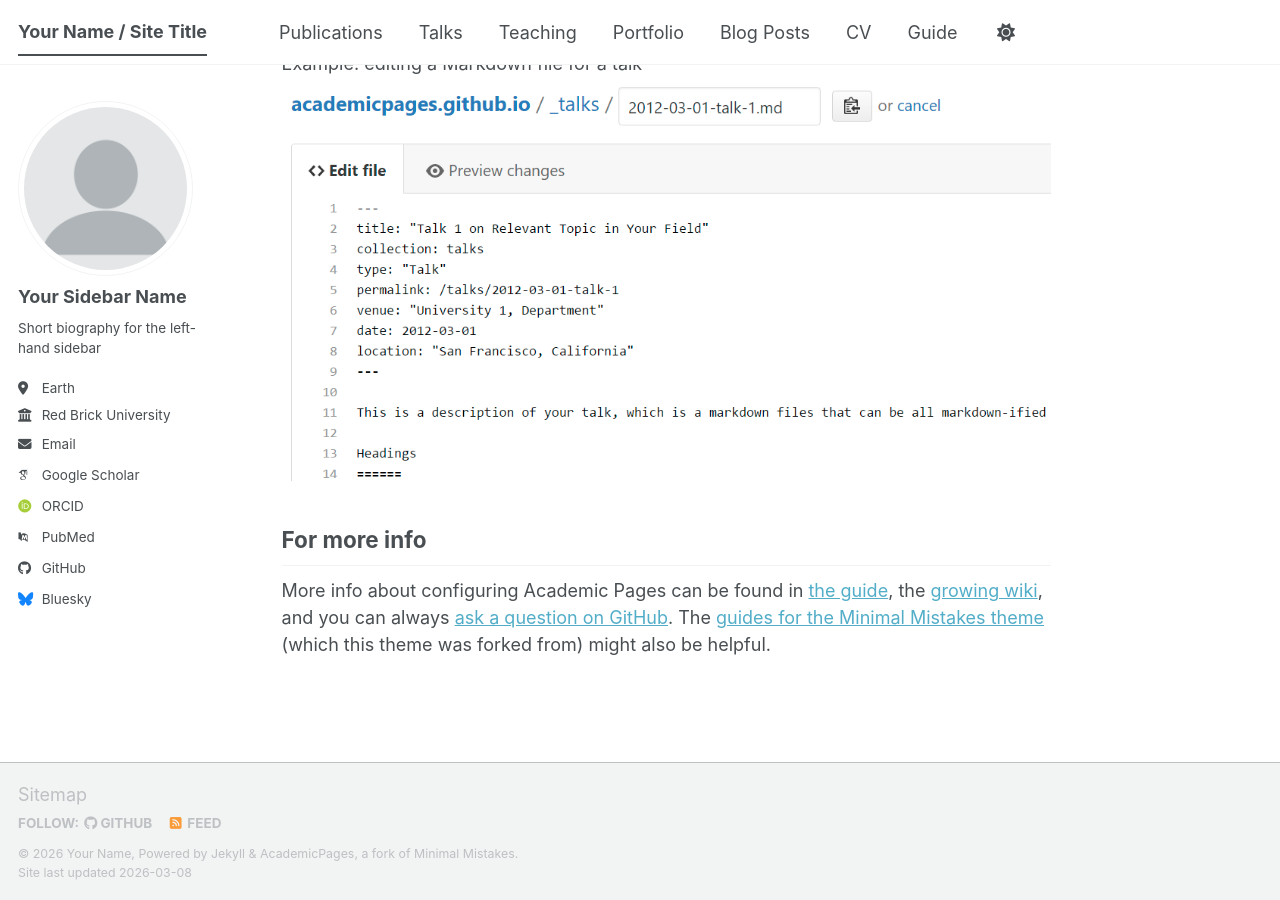
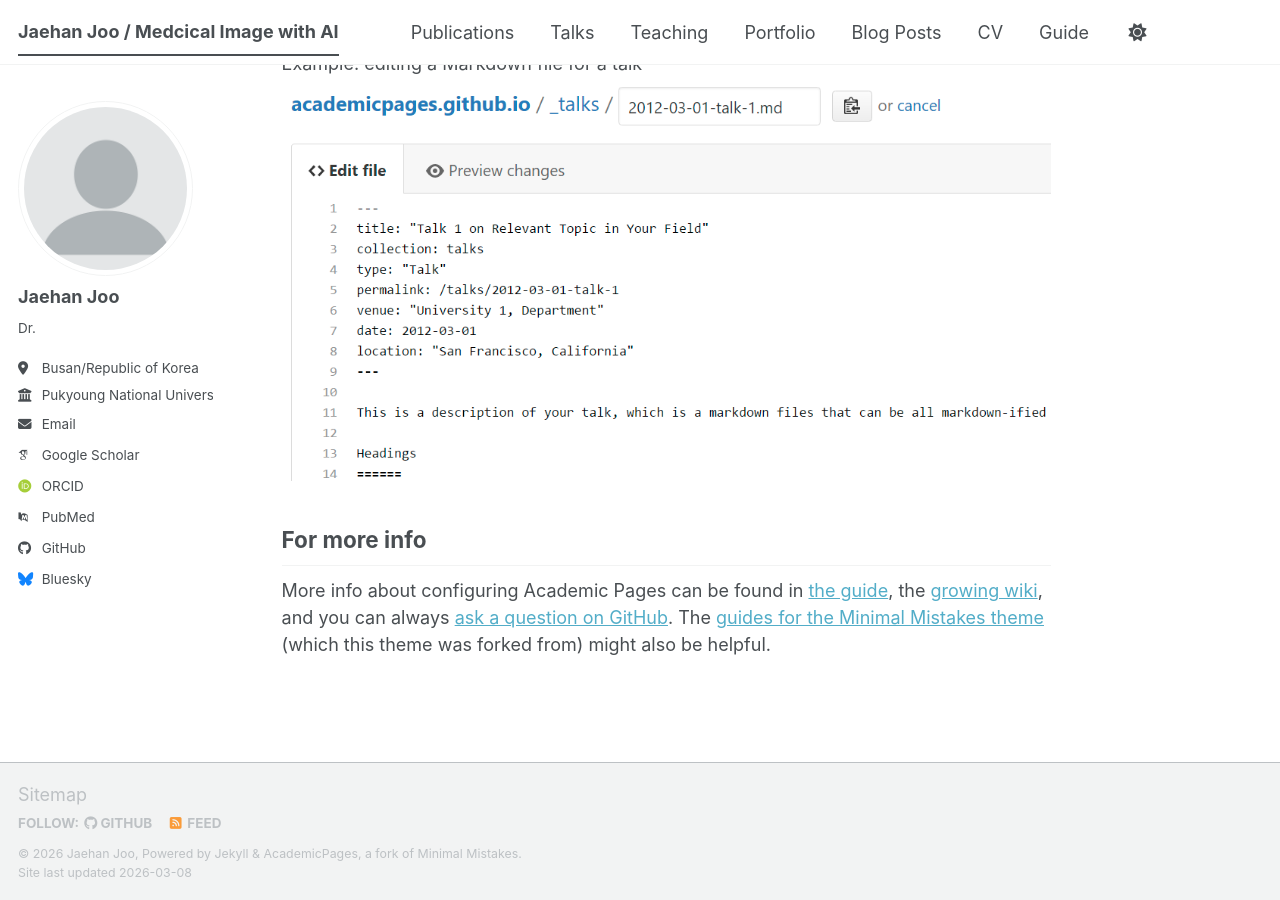
Before and after one commit to joojaehan/jhjoo.github.io, a Jekyll site: the page built from _pages/about.md, in a window 1280 px wide and 900 px high, scrolled down 2720 px. Built offline with Jekyll 4.4.1, drawn with Linux system fonts in a browser that asks for light colours; some web fonts are replaced; a script bundle is joined from its source files by our own code; library files that are not in the unit come from our copies.

Commit message:
Update personal information in _config.yml

```diff
--- a/_config.yml
+++ b/_config.yml
@@ -9,10 +9,10 @@
 # Basic Site Settings
 locale                   : "en-US"
 site_theme               : "default" # The available themes options are "default", "air", "sunrise", "mint", "dirt" and "contrast"
-title                    : "Your Name / Site Title"
+title                    : "Jaehan Joo / Medcical Image with AI"
 title_separator          : "-"
-name                     : &name "Your Name"
-description              : &description "Your Name's academic portfolio"   # Update this with a general description of your site, this is the default if not overridden by a page
+name                     : &name "Jaehan Joo"
+description              : &description "Dr. Jaehan Joo"   # Update this with a general description of your site, this is the default if not overridden by a page
 url                      : https://academicpages.github.io # The base hostname & protocol for your site e.g. "https://[your GitHub username].github.io",
                                                            # or if you already have some other page hosted on Github then use "https://[your GitHub username].github.io/[Your Repo Name]"
 baseurl                  : "" # the subpath of your site, e.g. "/blog"
@@ -24,18 +24,18 @@ repository               : "academicpages/academicpages.github.io"
 author:
   # Biographic information
   avatar           : "profile.png"
-  name             : "Your Sidebar Name"
-  pronouns         : # example: "she/her"
-  bio              : "Short biography for the left-hand sidebar"
-  location         : "Earth"
-  employer         : "Red Brick University"
+  name             : "Jaehan Joo"
+  pronouns         : "Dr."
+  bio              : ""
+  location         : "Busan/Republic of Korea"
+  employer         : "Pukyoung National University"
   uri              : # URL
-  email            : "none@example.org"
+  email            : "jhjoo@pknu.ac.kr"
 
   # Academic websites
   academia         : # URL
   arxiv            : # URL - Update with the correct link to your profile
-  googlescholar    : "https://scholar.google.com/citations?user=PS_CX0AAAAAJ"
+  googlescholar    : "https://scholar.google.com/citations?user=dIBmaaQAAAAJ&hl=ko"
   inspire-hep      : # URL
   impactstory      : # URL
   orcid            : "https://orcid.org/yourorcidurl"
```
